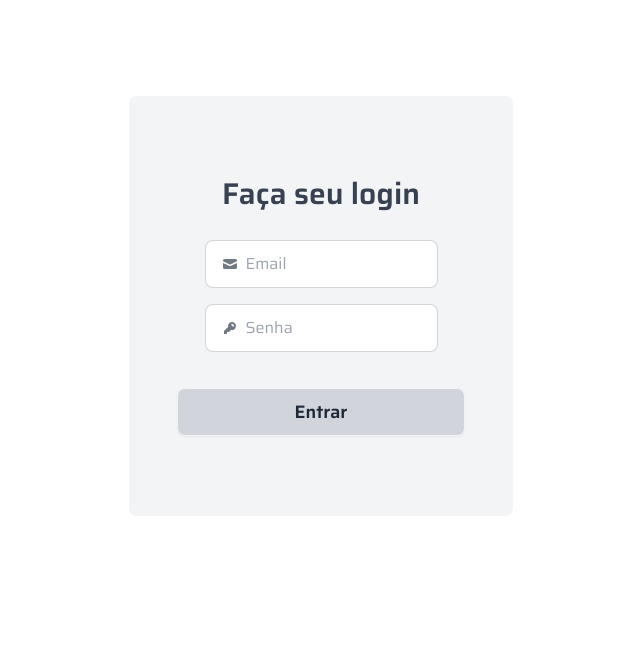
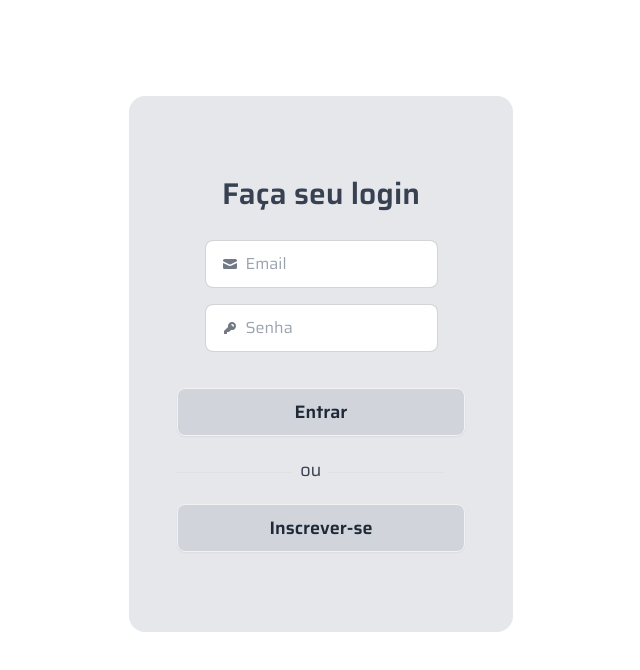
Before and after one commit to felipeJJ/Click_Beard_Jorge_Felipe, a Next.js app: page / in a window 1280 px wide. Shown: the top 670 px of the page, without its empty margins (319-959 px from the left). Built offline with nearby package versions, Linux system fonts and the light colour scheme; a web font is replaced by a local one.

Commit message:
feat: add botão de inscever-se

```diff
--- a/src/components/login/signinForm.tsx
+++ b/src/components/login/signinForm.tsx
@@ -2,10 +2,13 @@
 
 import PasswordIcon from "./PasswordIcon";
 import EmailIcon from "./EmailIcon";
+import { useRouter } from "next/navigation";
 import React, { useState } from "react";
 import axios from "axios";
 
 export default function Signin() {
+    const router = useRouter();
+
     const [email, setEmail] = useState("");
     const [password, setPassword] = useState("");
 
@@ -27,10 +30,11 @@ export default function Signin() {
     };
 
     return (
-        <main className="font-serif flex items-center justify-center h-full text-gray-700 overflow-hidden">
+        <div className="font-serif flex items-center justify-center  text-gray-700 overflow-hidden">
+            <div className="bg-gray-200 py-20 p-12 rounded-2xl w-96 max-w-full my-24">
                 <form
                     onSubmit={handleSubmit}
-                className="bg-gray-100 py-20 p-12 rounded-lg w-96 max-w-full flex justify-center items-center flex-col gap-4 my-24"
+                    className="flex flex-col justify-center items-center gap-4"
                 >
                     <h2 className="font-bold text-3xl mb-3 ">Faça seu login</h2>
                     <div>
@@ -65,6 +69,19 @@ export default function Signin() {
                         Entrar{" "}
                     </button>
                 </form>
-        </main>
+                <div className="w-full flex gap-2 mt-3">
+                    <div className="w-2/5 h-[1px] bg-[#DCE2E5] mt-6"></div>
+                    <p className="text-lg translate-y-2">ou</p>
+                    <div className="w-2/5 h-[1px] bg-[#DCE2E5] mt-6"></div>
+                </div>
+                <button
+                    className="btn btn-neltral w-full text-lg mt-7 bg-gray-300"
+                    onClick={() => router.push("/signup")}
+                >
+                    {" "}
+                    Inscrever-se{" "}
+                </button>
+            </div>
+        </div>
     );
 }
```
Lines whose indentation alone changed are shown as unchanged.
